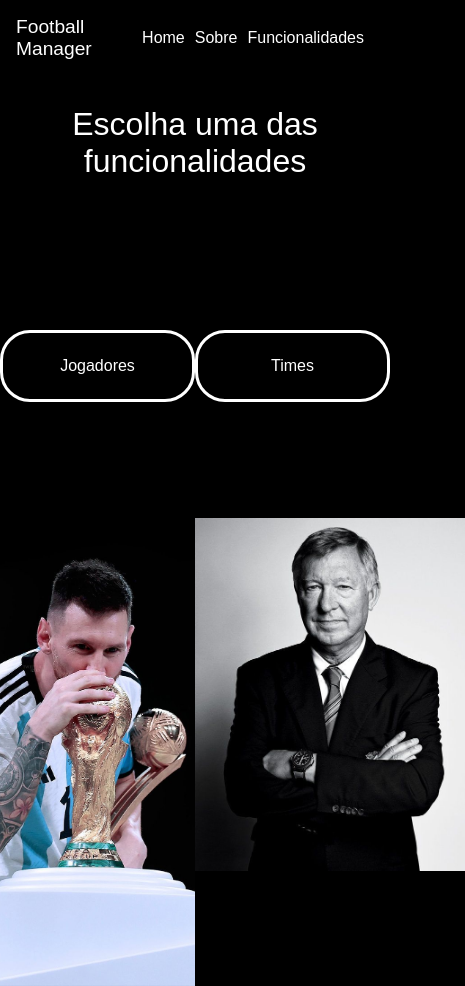
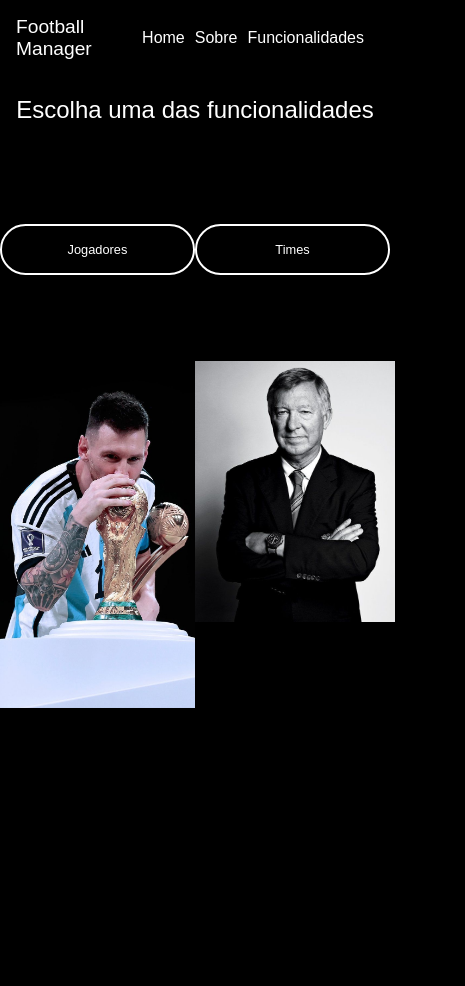
Before and after one commit to RenanCruz7/FootballManager-Website, an Angular app: page /texto-introdutorio in a window 390 px wide. Shown: the whole page, 465 px wide, since content can reach past the window. After the commit the page ends 844 px from the top, so only its background shows below. Built offline with nearby package versions, Linux system fonts and the light colour scheme.

Commit message:
texto-introdutorio

```diff
--- a/src/app/componentes/texto-introdutorio/texto-introdutorio.component.css
+++ b/src/app/componentes/texto-introdutorio/texto-introdutorio.component.css
@@ -16,7 +16,7 @@
     padding: 1.5rem;
     margin: 0 auto;
     border: solid;
-    border-width: 3px;
+    border-width: 2px;
     border-radius: 30px;
     margin-top: 150px;
 }
@@ -29,3 +29,20 @@
     max-width: 270px;
     margin: 0 auto;
 }
+@media only screen and (max-width: 600px) {
+    .texto {
+        font-size: 1.5rem; /* Reduza o tamanho da fonte */
+        padding-top: 20px; /* Ajuste o espaçamento superior */
+    }
+
+    .botao {
+        width: 200px; /* Reduza a largura do botão */
+        padding: 1rem; /* Ajuste o preenchimento do botão */
+        font-size: 0.8rem; /* Reduza o tamanho da fonte do botão */
+        margin-top: 100px; /* Ajuste a margem superior do botão */
+    }
+
+    .imagem {
+        max-width: 200px; /* Reduza a largura máxima da imagem */
+    }
+}
```
